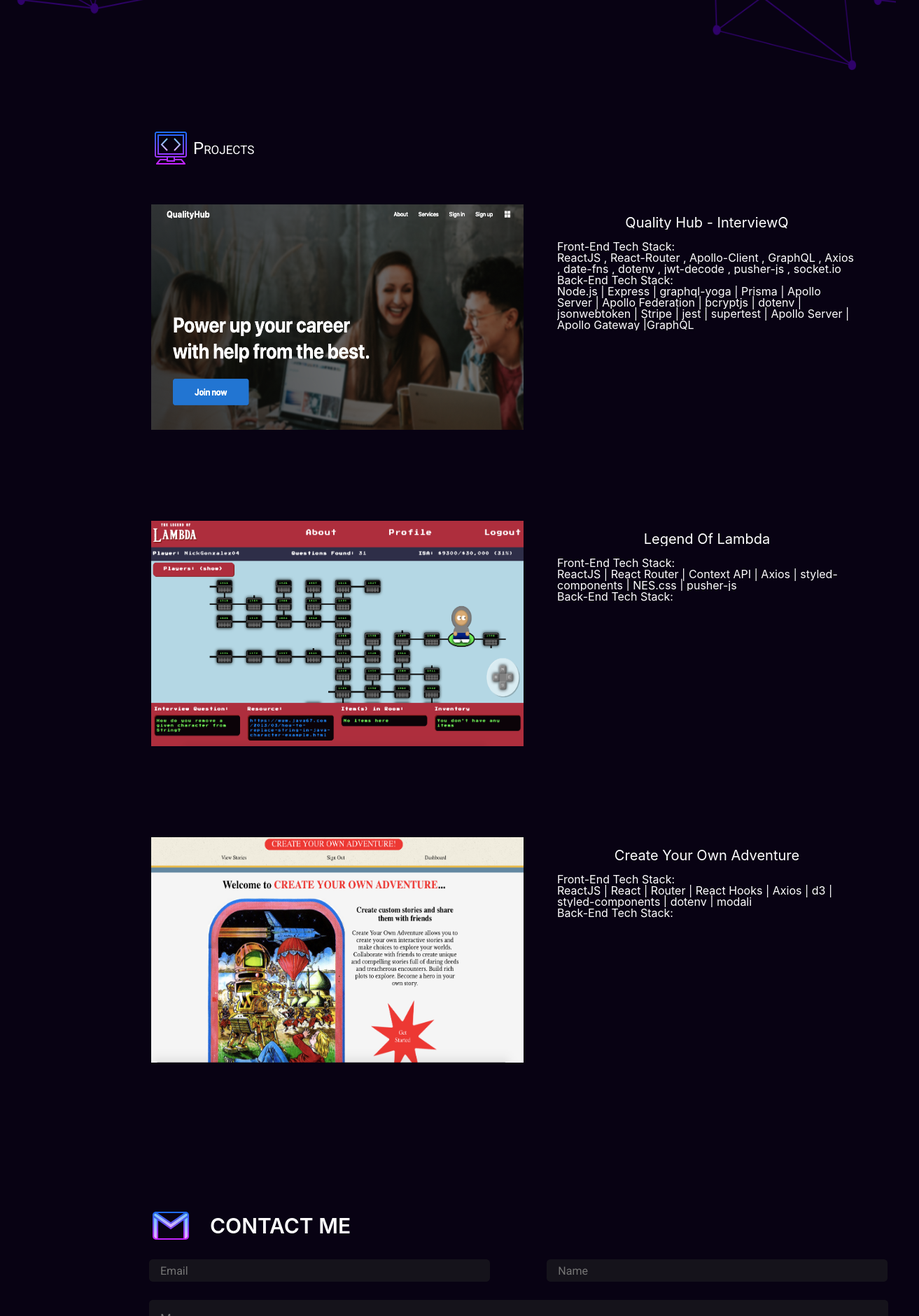
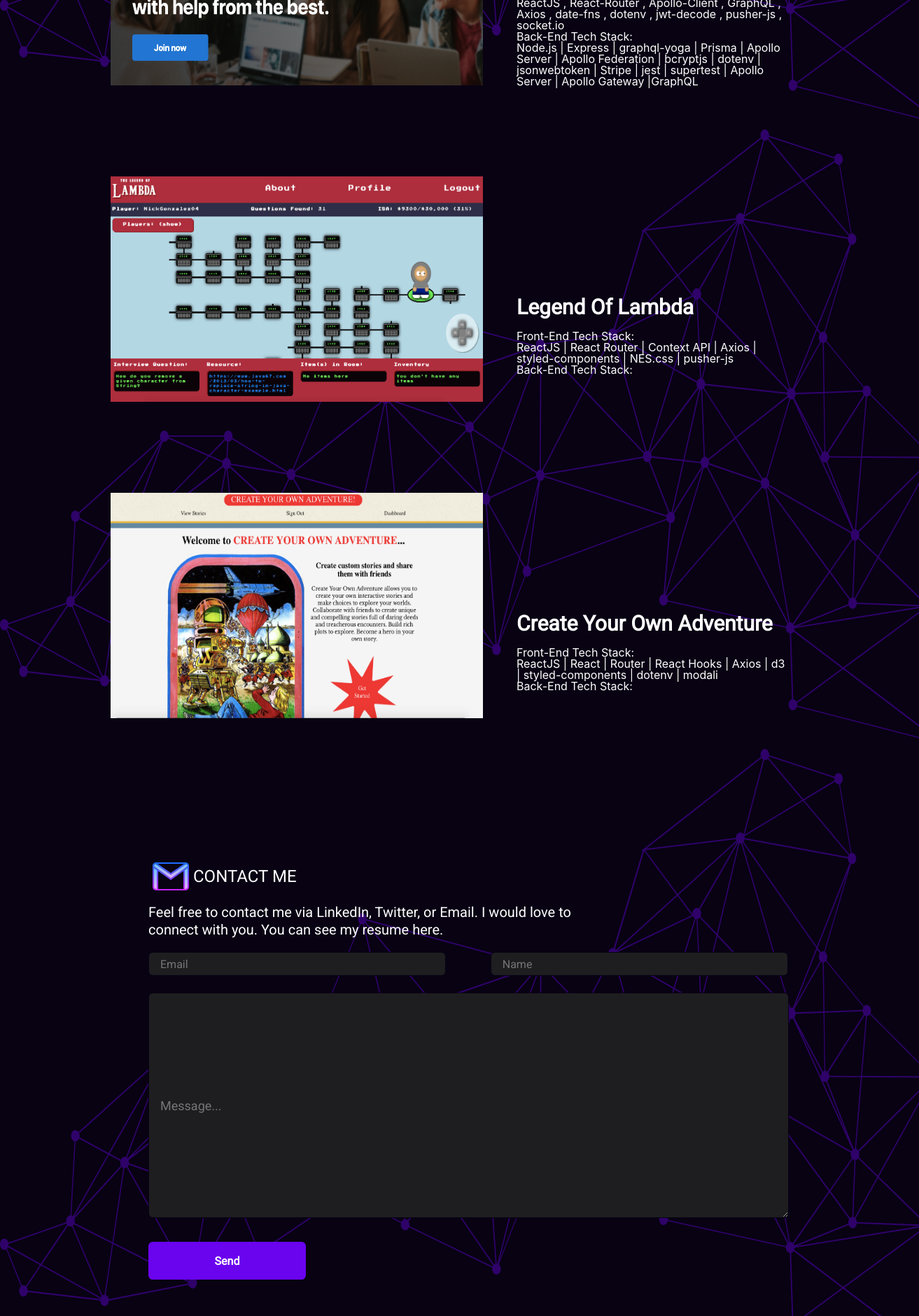
Before and after one commit to NickGonzalez04/Nick_portfolio, a React (Create React App) app in the folder portfolio/: page / in a window 1280 px wide. Shown: the part 700-2580 px from the top of the page at 70% size, 1313 px wide, since content can reach past the window. Built offline with nearby package versions, Linux system fonts and the light colour scheme.

Commit message:
NICK_project_card_styling_aligned

```diff
--- a/portfolio/src/component_files/02_header_file.js
+++ b/portfolio/src/component_files/02_header_file.js
@@ -8,7 +8,7 @@ export default function Header(){
 
 
 return(
-    <div className='header'>
+        <div className='header'>
         <Nav />
         <div className="section">
             <div className="heading-section">
@@ -21,5 +21,6 @@ return(
             </div>
         </div>
     </div>
+
     )
 };
--- a/portfolio/src/component_files/03_projects.js
+++ b/portfolio/src/component_files/03_projects.js
@@ -8,17 +8,20 @@ import {Code} from '../assets_file/svg_file/01_code_Icon'
 
 export default function Page() {
     return (
-
-        <div id="projects" className="projects">
-            <div className="project-header">
-                <Code />
-                <h1>Projects</h1>
-            </div>
+    <div id="projects" className="project">
+        <div className="project-header">
+        <Code />
+        <h1>Projects</h1>
+        </div>
+        <div className="project-body">
+        <div className="projects">
             <div className="cards-container">
                 {project_info.map(projects => (
                     <ProjectCard key={projects.img_src} projects={projects} />
                 ))}
             </div>
         </div>
+        </div>
+        </div>
     )
 };
--- a/portfolio/src/component_files/04_contact_form.js
+++ b/portfolio/src/component_files/04_contact_form.js
@@ -45,9 +45,15 @@ import {GmailIcon} from '../assets_file/svg_file/03_gmail_icon';
 
             <form onSubmit={handleSubmit}>
                 <div className="contact-header">
+                <div className="contact-h1">
                     <GmailIcon />
                     <h1>CONTACT ME</h1>
+                    </div>
+                    <div className="contact-p">
+                    <p>Feel free to contact me via LinkedIn, Twitter, or Email. I would love to connect with you. You can see my resume here. </p>
+                    </div>
                 </div>
+
                     <div className="input-wrapper">
                         <div className="contact-input">
                             <input
--- a/portfolio/src/style_files/00_index.scss
+++ b/portfolio/src/style_files/00_index.scss
@@ -32,6 +32,8 @@ body {
 	line-height: 1;
 	font-family: 'SFProDisplay', 'Roboto', sans-serif;
 	background-color: #080213;
+	background-image: url('/images/Vector.png');
+	overflow-x:hidden;
 }
 ol, ul {
 	list-style: none;
@@ -53,5 +55,6 @@ table {
 *{
 	margin: 0rem;
 	padding:0;
-	overflow-x: hidden;
+
+	align-content: center;
 }
--- a/portfolio/src/style_files/02_header.scss
+++ b/portfolio/src/style_files/02_header.scss
@@ -1,14 +1,15 @@
 .header{
-    background-image: url('../assets_file/png_file/Vector.png');
-    background-size: contain;
-    height: 50rem;
+    background-image: url('/images/Vector.png');
+    height: auto;
     width: 100%;
     background-color: #080213;
 
 
 
+
 .section{
     display: flex;
+    justify-content: center;
     .heading-section{
         display: flex;
         flex-direction: column;
@@ -24,8 +25,8 @@
             line-height: 28px;
             font-variant: small-caps;
             color: white;
-            width: 300px;
-            margin: 1.5rem;
+            width: 500px;
+            margin-bottom: 1rem;
         }
         h1{
             color:white;
@@ -34,8 +35,10 @@
             font-weight: bold;
             font-size: 60px;
             line-height: 70px;
-            width: 502px;
+            width: 602px;
             display: flex;
+            justify-content: center;
+            overflow: hidden;
 
         }
 
--- a/portfolio/src/style_files/03_projects.scss
+++ b/portfolio/src/style_files/03_projects.scss
@@ -1,19 +1,12 @@
-.projects{
-    margin-top: 2rem;
-    display: flex;
-    flex-direction: column;
+.project{
 
-    h1{
-        justify-content: center;
-        display: flex;
-    }
     .project-header{
         display: flex;
         align-content: center;
         align-items: center;
-        height: 10rem;
-        width: 25%;
-        margin-left: 13.25rem;
+        width: 42%;
+        justify-content: center;
+
         h1{
             font-family: Roboto;
             font-style: normal;
@@ -24,8 +17,29 @@
             color: #FFFFFF;
         }
     }
-    .cards-container{
+    .project-body{
         width: 100%;
-        margin-left: 13.50rem;
+        display: flex;
+        justify-content: center;
+    .projects{
+        margin-top: 2rem;
+        display: flex;
+        flex-wrap: wrap;
+
+        width: 100%;
+
+        h1{
+            display: flex;
+        }
+
+        .cards-container{
+            width: 100%;
+            display: flex;
+            flex-wrap: wrap;
+            justify-content: center;
+
+
+            }
+        }
     }
 }
--- a/portfolio/src/style_files/04_contact.scss
+++ b/portfolio/src/style_files/04_contact.scss
@@ -4,30 +4,50 @@
 //     border: 2px solid #6A03EE;
 //     transform: rotate(90deg);
 
-//     left: 25px;
-//     top: 890px;
+//     left: 11rem;
+//     top: 120rem;
 // }
 .contact-form{
-    width: 100%;
-	// max-width: 36.4rem;
-	height: 37.4rem;
+    width: 86%;
+	height: 40rem;
 	margin: 4rem 4rem 2rem 13.25rem;
 	display: flex;
-	// flex-direction: column;
+	overflow: hidden;
     justify-content: center;
     display: block;
 
     .contact-header{
         display: flex;
-        align-content: center;
-        align-items: center;
+        flex-direction: column;
+
+        .contact-h1{
+            display:flex;
+            align-items: center;
         h1{
-            font-size: 30px;
-            margin:1.5rem;
-            font-weight: 600;
+            font-family: Roboto;
+            font-style: normal;
+            font-weight: normal;
+            font-size: 24px;
+            line-height: 28px;
+            font-variant: small-caps;
             color: white;
         }
     }
+    .contact-p{
+        p{
+            height: 4rem;
+            width: 60%;
+            margin-bottom: .25rem;
+
+            font-family: Roboto;
+            font-style: normal;
+            font-weight: normal;
+            font-size: 20px;
+            line-height: 25px;
+            color: white;
+        }
+    }
+ }
 
     .input-wrapper{
         display: flex;
@@ -43,7 +63,7 @@
             width: 80%;
             border: 1px solid #dadce0;
             border-color: #080213;
-            background: rgba(30, 30, 32, 0.6);
+            background: rgba(30, 30, 32, 1);
             color: rgba(255, 255, 255, 0.8);
             border-radius: 0.4rem;
 
@@ -67,7 +87,9 @@ textarea{
     line-height: 21px;
 
 
-    background: rgba(30, 30, 32, 0.6);
+    background: rgba(30, 30, 32, 1);
+    // background: none;
+    opacity: 1;
     color: rgba(255, 255, 255, 0.8);
     border-radius: 0.4rem;
     width: 80%;
--- a/portfolio/src/style_files/05_about.scss
+++ b/portfolio/src/style_files/05_about.scss
@@ -1,12 +1,15 @@
 .about{
+    background-image: url('/images/Vector.png');
     background-color: #080213;
     color: white;
     height: 40rem;
+    display: flex;
+    justify-content: center;
     .about-header{
-
             display: flex;
             align-content: center;
             align-items: center;
+
             h1{
                 font-size: 30px;
                 margin:1.5rem;
--- a/portfolio/src/style_files/07_project_cards.scss
+++ b/portfolio/src/style_files/07_project_cards.scss
@@ -1,6 +1,8 @@
 
 .card-style{
     display: flex;
+    justify-content: center;
+    width: 100%;
 
 
     .project-image{
@@ -9,15 +11,17 @@
             width: 532px;
             height: 322px;
         }
-         }
+
+    }
 
     .project-info{
-        width: 428px;
+        width: 30%;
         h1{
-            justify-content: center;
-            display: flex;
-            margin-top:1rem;
-            font-size: 20px;
+            font-family: Roboto;
+            font-style: normal;
+            font-weight: bold;
+            font-size: 30px;
+            line-height: 35px;
             color: #FFFFFF;
         }
         h3{
```
Also changed, not shown: portfolio/public/images/Vector.png (renamed from portfolio/src/assets_file/png_file/Vector.png).
